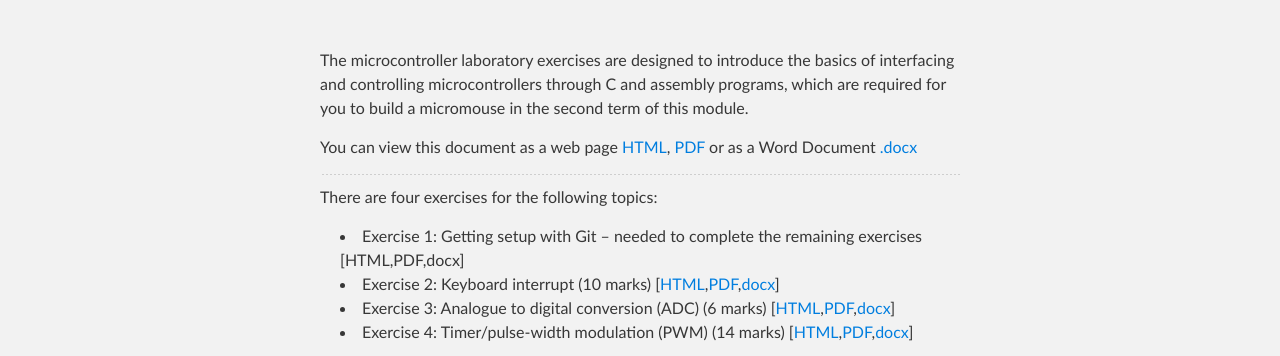
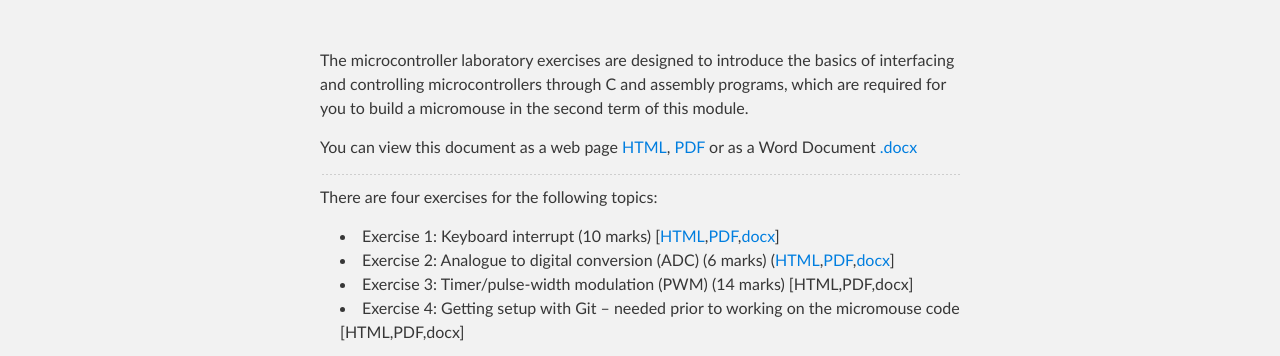
Before and after one commit to cpjobling/EG-252-Resources, a plain HTML site: page Microcontroller-Interfacing/Exercises/overview.html in a window 1280 px wide. Shown: the part 427-783 px from the top of the page. Drawn offline with Linux system fonts and the light colour scheme.

Commit message:
Updated Website

```diff
--- a/Microcontroller-Interfacing/Exercises/overview.html
+++ b/Microcontroller-Interfacing/Exercises/overview.html
@@ -37,10 +37,10 @@ Dr Chris P. Jobling
 <hr />
 <p>There are four exercises for the following topics:</p>
 <ul>
-<li>Exercise 1: Getting setup with Git – needed to complete the remaining exercises [HTML,PDF,docx]</li>
-<li>Exercise 2: Keyboard interrupt (10 marks) [<a href="Exercise2/exercise2.html">HTML</a>,<a href="Exercise2/exercise2.pdf">PDF</a>,<a href="Exercise2/exercise2.html">docx</a>]</li>
-<li>Exercise 3: Analogue to digital conversion (ADC) (6 marks) [<a href="Exercise3/exercise3.html">HTML</a>,<a href="Exercise3/exercise3.pdf">PDF</a>,<a href="Exercise3/exercise3.docx">docx</a>]</li>
-<li>Exercise 4: Timer/pulse-width modulation (PWM) (14 marks) [<a href="Exercise4/exercise4.html">HTML</a>,<a href="Exercise4/exercise4.pdf">PDF</a>,<a href="Exercise4/exercise4.docx">docx</a>]</li>
+<li>Exercise 1: Keyboard interrupt (10 marks) [<a href="Exercise2/exercise2.html">HTML</a>,<a href="Exercise2/exercise2.pdf">PDF</a>,<a href="Exercise2/exercise2.html">docx</a>]</li>
+<li>Exercise 2: Analogue to digital conversion (ADC) (6 marks) (<a href="Exercise3/exercise3.html">HTML</a>,<a href="Exercise3/exercise3.pdf">PDF</a>,<a href="Exercise3/exercise3.docx">docx</a>]</li>
+<li>Exercise 3: Timer/pulse-width modulation (PWM) (14 marks) [HTML,PDF,docx]</li>
+<li>Exercise 4: Getting setup with Git – needed prior to working on the micromouse code [HTML,PDF,docx]</li>
 </ul>
 <p>You will work in pairs and share the various tasks required with your partner. It is advised to spend some time prior to the timetabled laboratory sessions on preparing designs, leaving the laboratory time for essential testing and consultation. You should demonstrate each exercise to Dr Chris Jobling or Dr Tim Davies when finishing it. You should also keep a record of your work in a laboratory notebook and have it available for assessment, when required; materials presented on loose paper (other than program listings) will not be considered. A final report in print from each team should be submitted to Dr Jobling by <em>5pm on the 12th of December 2014</em> (Friday), which should include answers to questions, program design and source code for the implemented program with detailed comments.</p>
 <p>Note that the references listed in this document (and many others) are available in the Blackboard site.</p>
```
Also changed, not shown: Microcontroller-Interfacing/Exercises/Exercise2/exercise2.html (+0 -1 lines), Microcontroller-Interfacing/Exercises/Exercise3/exercise3.html (+0 -1 lines), 6 other files.
